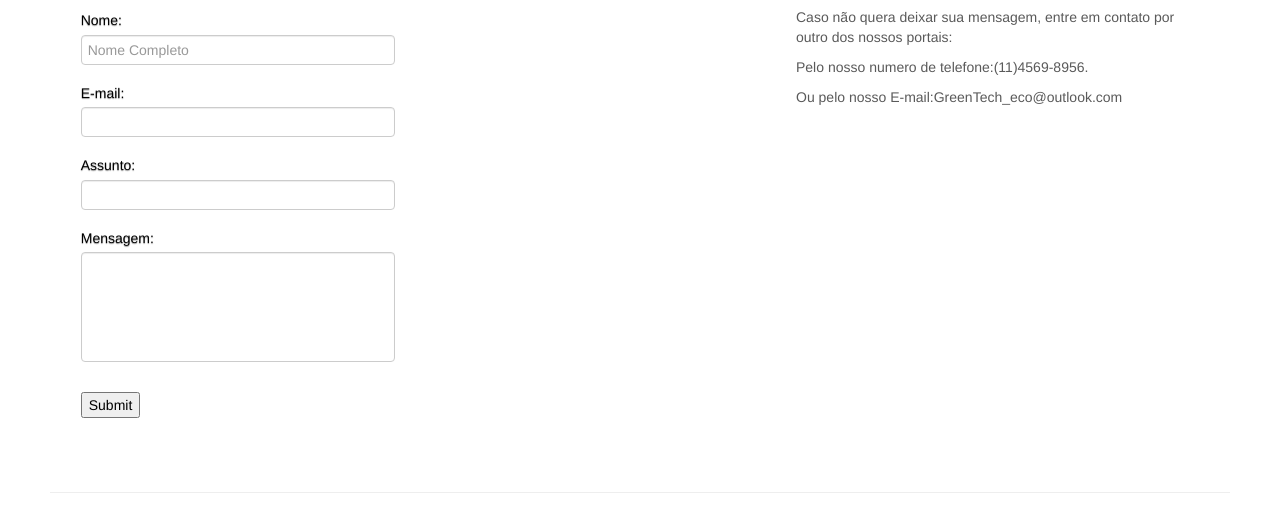
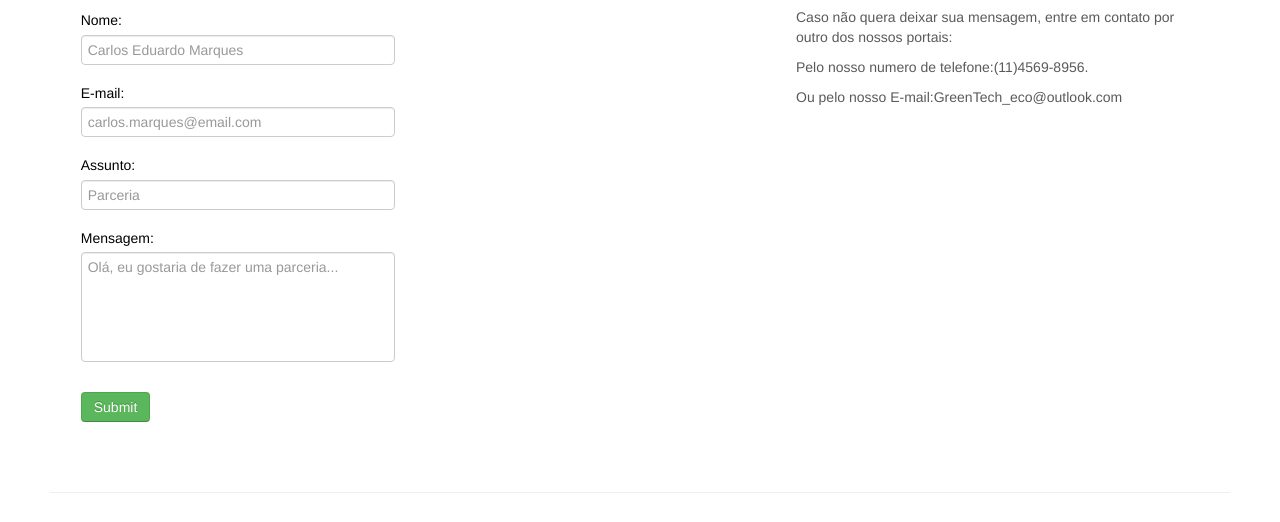
Before and after one commit to coderCadu/APS_Landing_Page, a plain HTML site: page contact/index.html in a window 1280 px wide. Shown: the part 654-1176 px from the top of the page. Drawn offline with Linux system fonts and the light colour scheme.

Commit message:
update again

```diff
--- a/assets/css/stylesGcontact.css
+++ b/assets/css/stylesGcontact.css
@@ -1,5 +1,4 @@
 body {
-    margin: 0px;
     padding-bottom: 40px;
     color: #5a5a5a;
 }
@@ -53,6 +52,11 @@ body {
     line-height: 1.25;
     color: #fff;
     text-shadow: 0 1px 1px rgba(0,0,0,.4);
+}
+
+.marketing .span4 p {
+    margin-left: 10px;
+    margin-right: 10px;
 }
 
 .menu-logo{
@@ -130,7 +134,6 @@ body {
     margin-top: 10px;
     color: #000;
     line-height: 1.25;
-    text-shadow: 0 1px 1px rgba(0,0,0,.4);
 }
 
 .portal_tel_mail{
--- a/contact/index.html
+++ b/contact/index.html
@@ -60,27 +60,27 @@
 
           <div class="form-group">
           <label class="lengenda" >Nome:</label>
-          <input type="text" name="name-cont" placeholder="Nome Completo">
+          <input type="text" name="name-cont" placeholder="Carlos Eduardo Marques">
           </div>
 
           <div class="form-group">
           <label class="lengenda">E-mail:</label>
-          <input class="form-control"  type="Email" name="mail-cont">
+          <input class="form-control"  type="Email" name="mail-cont" placeholder="carlos.marques@email.com">
           </div>
           <div class="form-group">
           <label class="lengenda">Assunto:</label>
-          <input type="text" name="ass-cont">
+          <input type="text" name="ass-cont" placeholder="Parceria">
           </div>
           <div class="form-group">
           <label class="lengenda">Mensagem:</label>
-          <textarea name="mens-cont"  class="mens-cont" rows="5" cols="20"></textarea>
+          <textarea name="mens-cont"  class="mens-cont" rows="5" cols="20" placeholder="Olá, eu gostaria de fazer uma parceria..."></textarea>
           </div>
 
-          <input type="submit" class="env-button" name="env-cont">
+          <input type="submit" class="env-button btn btn-success" name="env-cont">
 
         </form>
 
-      </div class="container">
+      </div>
 
       <div class="portal_tel_mail container">
 
```
